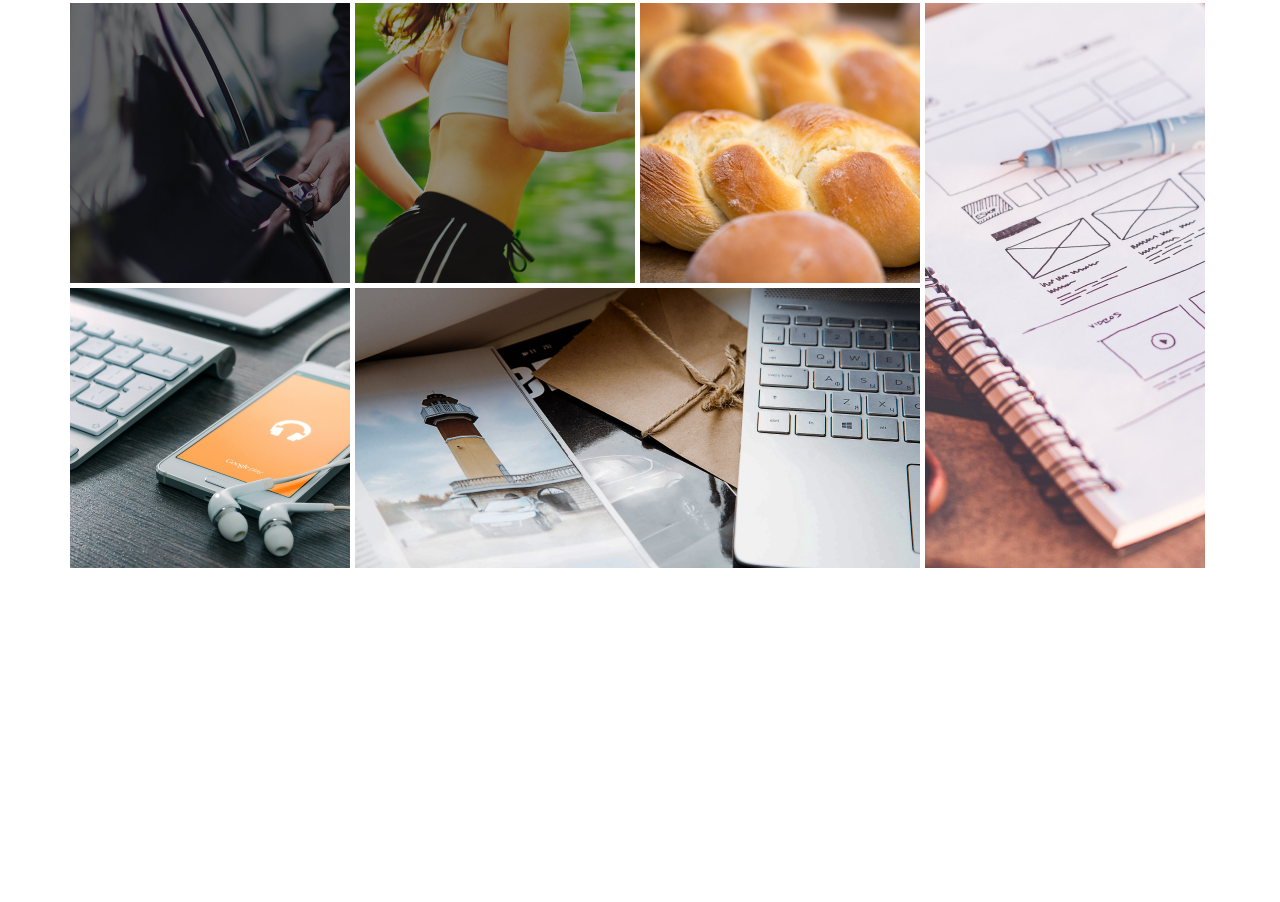
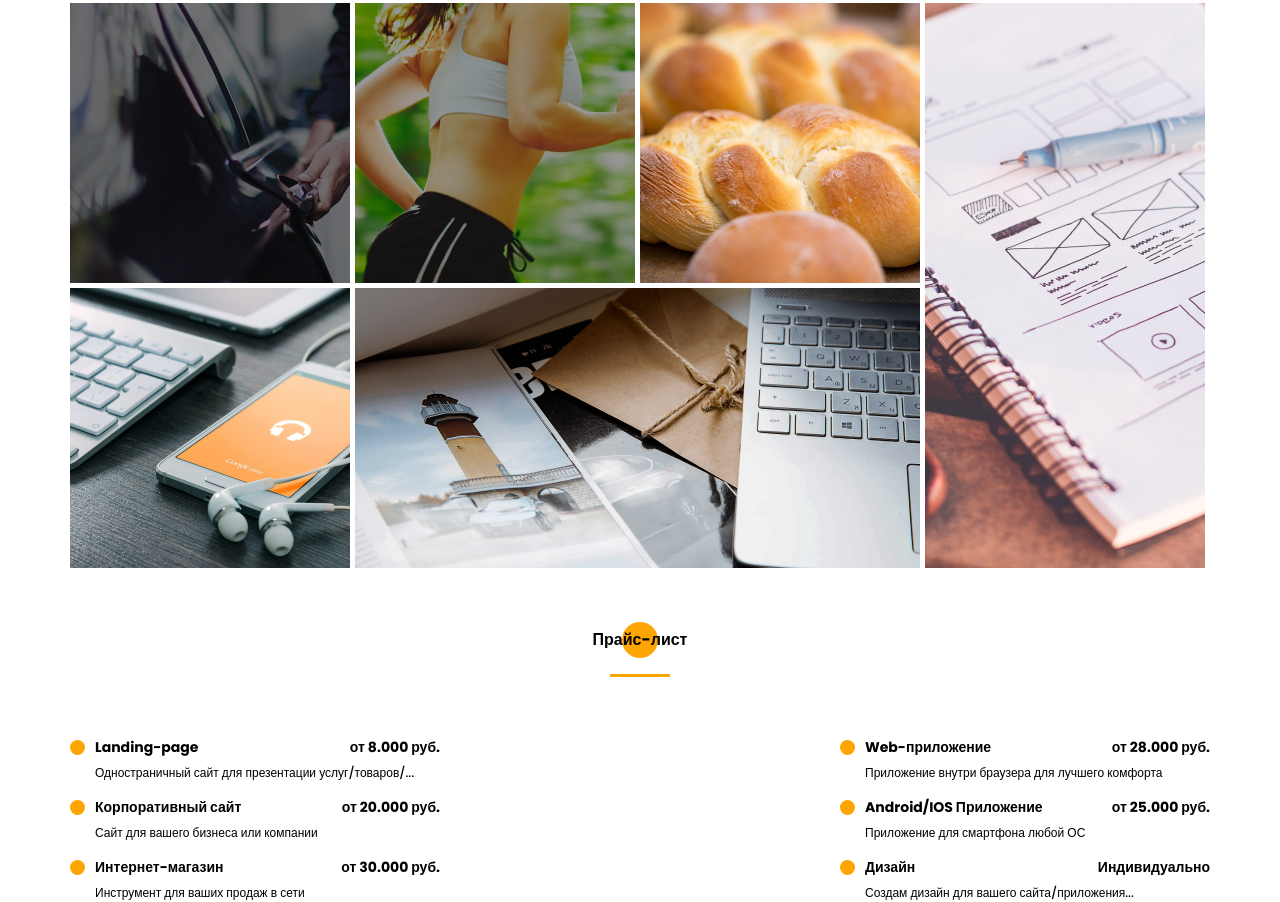
Before and after one commit to yury-sauko/training-project-portfolio, a website: page src/index.html in a window 1280 px wide. Shown: the part 3649-4551 px from the top of the page. Before the commit the page ends 4217 px from the top, so only its background shows below. Drawn offline with nearby package versions, Linux system fonts and the light colour scheme; files that its build step writes are made by us from their sources; files whose address does not match are found by name.

Commit message:
Sixth section, Prices, is completed

```diff
--- a/src/index.html
+++ b/src/index.html
@@ -421,6 +421,46 @@
         </div>
     </section>
 
+    <section class="prices">
+        <div class="container">
+            <h2 class="title title_fz16 prices__title">Прайс-лист</h2>
+            <div class="divider_mt22"></div>
+
+            <div class="prices__wrapper">
+                <div class="prices__item">
+                    <div class="prices__item-header title title_fz14">Landing-page</div>
+                    <div class="prices__item-cost title title_fz14">от 8.000 руб.</div>
+                    <div class="prices__item-text text">Одностраничный сайт для презентации услуг/товаров/...</div>
+                </div>
+                <div class="prices__item">
+                    <div class="prices__item-header title title_fz14">Web-приложение</div>
+                    <div class="prices__item-cost title title_fz14">от 28.000 руб.</div>
+                    <div class="prices__item-text text">Приложение внутри браузера для лучшего комфорта</div>
+                </div>
+                <div class="prices__item">
+                    <div class="prices__item-header title title_fz14">Корпоративный сайт</div>
+                    <div class="prices__item-cost title title_fz14">от 20.000 руб.</div>
+                    <div class="prices__item-text text">Сайт для вашего бизнеса или компании</div>
+                </div>
+                <div class="prices__item">
+                    <div class="prices__item-header title title_fz14">Android/IOS Приложение</div>
+                    <div class="prices__item-cost title title_fz14">от 25.000 руб.</div>
+                    <div class="prices__item-text text">Приложение для смартфона любой ОС</div>
+                </div>
+                <div class="prices__item">
+                    <div class="prices__item-header title title_fz14">Интернет-магазин</div>
+                    <div class="prices__item-cost title title_fz14">от 30.000 руб.</div>
+                    <div class="prices__item-text text">Инструмент для ваших продаж в сети</div>
+                </div>
+                <div class="prices__item">
+                    <div class="prices__item-header title title_fz14">Дизайн</div>
+                    <div class="prices__item-cost title title_fz14">Индивидуально</div>
+                    <div class="prices__item-text text">Создам дизайн для вашего сайта/приложения...</div>
+                </div>
+            </div>
+        </div>
+    </section>
+
     <script src="js/script.js"></script>
 </body>
 </html>
--- a/src/sass/base/_mixins.scss
+++ b/src/sass/base/_mixins.scss
@@ -31,3 +31,13 @@
             transform: translateX(-50%);
         }
 }
+
+@mixin before_circle_prices {
+    @include before_circle_fz16;
+    padding: 0 0 0 25px;
+    &:before {
+        top: 3px;
+        width: 15px;
+        height: 15px;
+    }
+}
--- /dev/null
+++ b/src/sass/blocks/_prices.scss
@@ -0,0 +1,34 @@
+.prices {
+    padding: 60px 50px 0;
+    &__title {
+        text-align: center;
+        @include before_circle_center;
+    }
+    &__wrapper {
+        margin-top: 60px;
+        display: grid;
+        grid-template-columns: repeat(auto-fit, minmax(300px, 370px));
+        column-gap: 50px;
+        grid-template-rows: repeat(3, minmax(45px, auto));
+        row-gap: 15px;
+        grid-auto-rows: minmax(45px, auto);
+        justify-content: space-between;
+    }
+    &__item {
+        display: grid;
+        grid-template-columns: minmax(85px, 220px) minmax(90px, 125px);
+        grid-template-rows: repeat(2, minmax(18px, auto));
+        row-gap: 5px;
+        justify-content: space-between;
+        &-header {
+            @include before_circle_prices
+        }
+        &-cost {
+            text-align: right;
+        }
+        &-text {
+            grid-column: 1 / 3;
+            padding-left: 25px;
+        }
+    }
+}
--- a/src/sass/style.scss
+++ b/src/sass/style.scss
@@ -32,3 +32,4 @@
 @import "blocks/resume";
 @import "blocks/skills";
 @import "blocks/portfolio";
+@import "blocks/prices";
```
Also changed, not shown: dist/css/style.min.css, dist/index.html.
